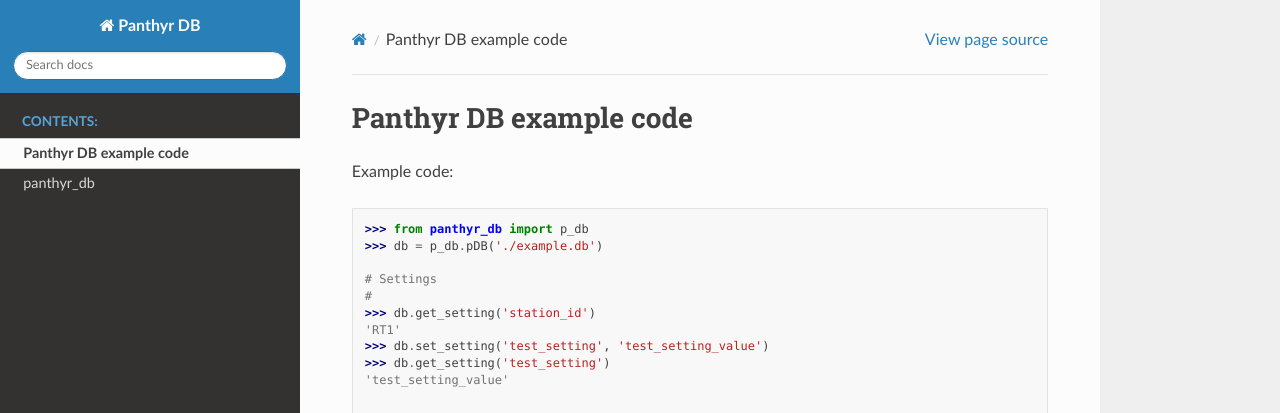
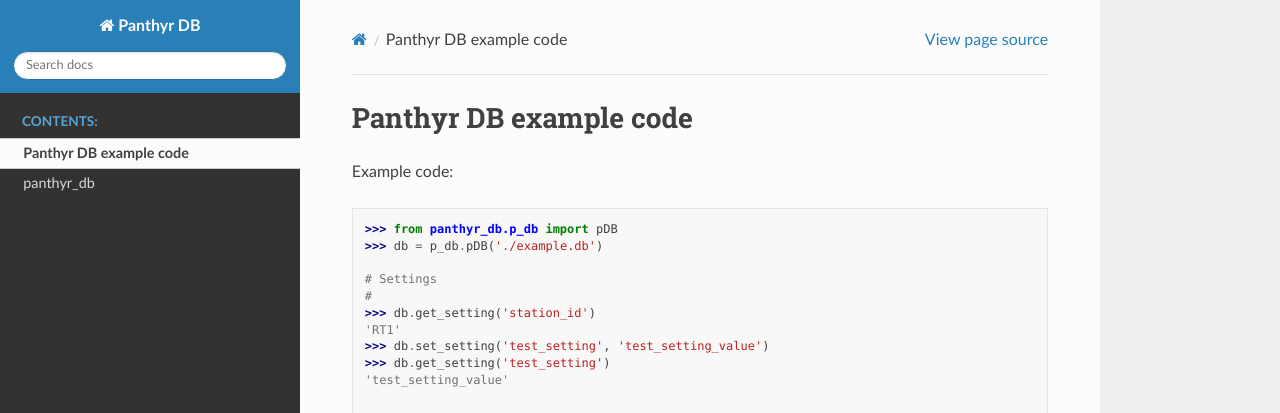
Before and after one commit to Panthyr/panthyr_db, a Sphinx documentation site: the page built from docs/source/usage.rst, in a window 1280 px wide and 1128 px high. Shown: the top 413 px of the window. Built offline with Sphinx 7.4.7 and the Read the Docs theme 2.0.0, drawn with Linux system fonts in a browser that asks for light colours.

Commit message:
Corrected import example

```diff
--- a/docs/source/usage.rst
+++ b/docs/source/usage.rst
@@ -6,7 +6,7 @@ Example code:
 
 .. code:: python
 
-    >>> from panthyr_db import p_db
+    >>> from panthyr_db.p_db import pDB
     >>> db = p_db.pDB('./example.db')
 
     # Settings
```
